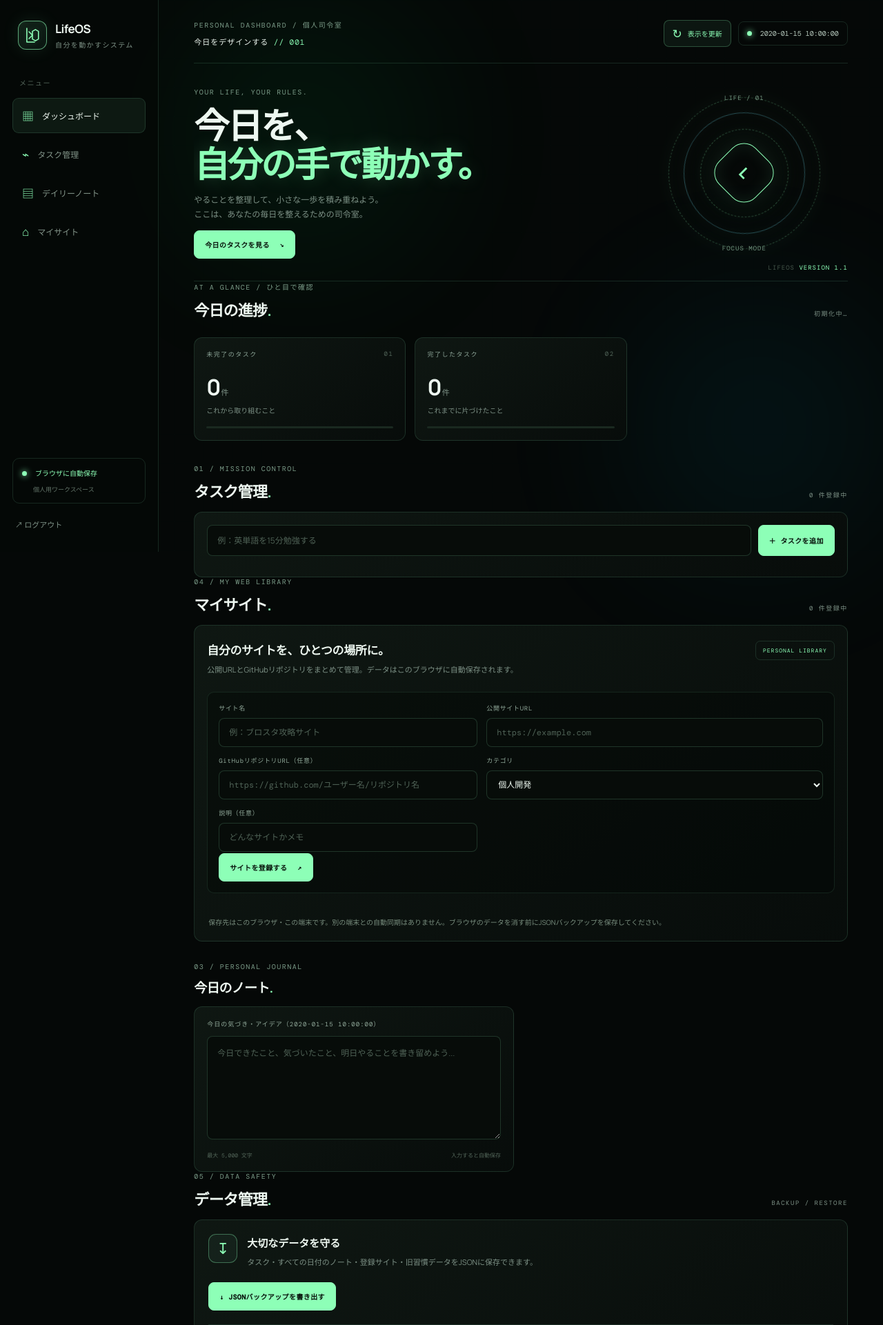
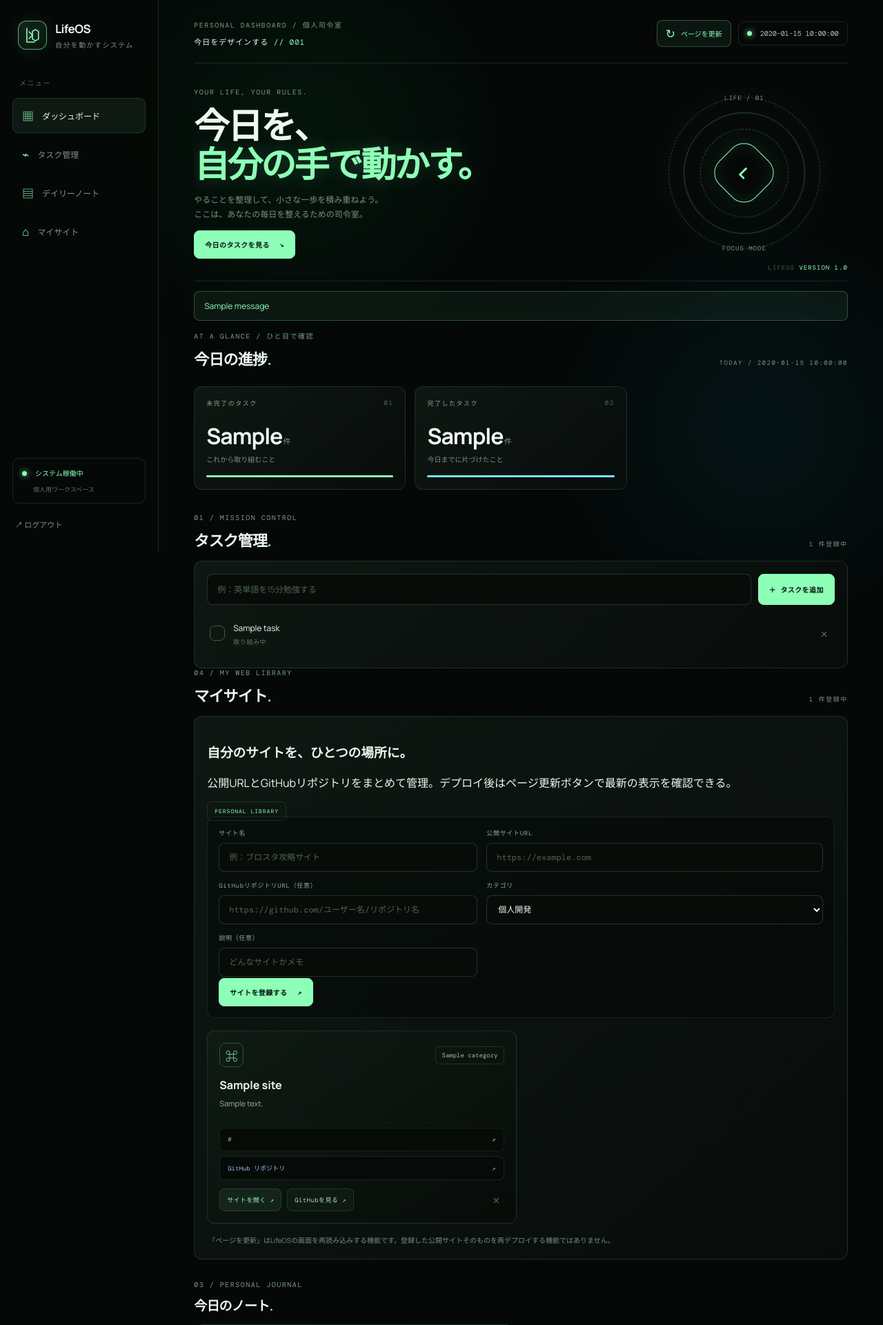
Before and after one commit to morigu812-svg/lifeos, a Flask app: template templates/index.html in a window 1280 px wide. Shown: the top 1921 px of the page at 69% size. Run offline with Flask 3, Linux system fonts and the light colour scheme; the template is opened without the code that fills it: most values are stand-ins (such as "Sample title", 1, 10 or a date in 2020); one stand-in notice (Sample message) is shown.

Commit message:
Restore server-side persistence

```diff
--- a/templates/index.html
+++ b/templates/index.html
@@ -1,27 +1,111 @@
 <!DOCTYPE html>
-<html lang="ja"><head>
-<meta charset="UTF-8"><meta name="viewport" content="width=device-width, initial-scale=1"><meta name="theme-color" content="#050807">
-<link rel="icon" type="image/svg+xml" href="{{ url_for('static', filename='favicon.svg') }}"><meta name="description" content="LifeOSはタスク・ノート・登録URLをまとめる個人用ダッシュボードです。">
-<title>LifeOS — 自分を動かす、個人司令室</title><link rel="stylesheet" href="{{ url_for('static', filename='style.css') }}">
-<script>window.LIFEOS_INITIAL_DATA={{ initial_data|tojson }};</script><script src="{{ url_for('static', filename='app.js') }}" defer></script></head>
-<body><div class="ambient ambient-one"></div><div class="ambient ambient-two"></div><div class="app-shell">
-<aside class="sidebar"><a href="{{ url_for('index') }}" class="brand"><span class="brand-mark"><svg viewBox="0 0 48 48"><path d="M11 8v32h18"/><path d="M31 11l7 4v18l-7 4-7-4V15z"/><path d="M16 16l8 8-8 8"/></svg></span><span><strong>LifeOS</strong><small>自分を動かすシステム</small></span></a>
-<p class="nav-label">メニュー</p><a href="#overview" class="nav-item active"><span>▦</span> ダッシュボード</a><a href="#tasks" class="nav-item"><span>⌁</span> タスク管理</a><a href="#notes" class="nav-item"><span>▤</span> デイリーノート</a><a href="#sites" class="nav-item"><span>⌂</span> マイサイト</a>
-<div class="sidebar-bottom"><div class="system-status"><span class="status-dot"></span> ブラウザに自動保存<small>個人用ワークスペース</small></div><form method="post" action="{{ url_for('logout') }}"><button type="submit" class="logout-button">↗ ログアウト</button></form></div></aside>
-<main class="main-content"><header class="topbar"><div><p class="eyebrow">PERSONAL DASHBOARD / 個人司令室</p><p class="topbar-title">今日をデザインする <span>// 001</span></p></div><div class="topbar-actions"><button type="button" class="refresh-button" id="refresh-button"><span>↻</span> 表示を更新</button><div class="date-pill"><span class="status-dot"></span> {{ today }}</div></div></header>
-<section class="hero" id="overview"><div class="hero-copy"><p class="eyebrow">YOUR LIFE, YOUR RULES.</p><h1>今日を、<br><span>自分の手で動かす。</span></h1><p class="muted">やることを整理して、小さな一歩を積み重ねよう。<br>ここは、あなたの毎日を整えるための司令室。</p><a href="#tasks" class="button primary">今日のタスクを見る <span>↘</span></a></div><div class="core-visual"><div class="core-ring ring-one"></div><div class="core-ring ring-two"></div><div class="core-ring ring-three"></div><div class="core-center">L</div><span class="orbit-label label-top">LIFE / 01</span><span class="orbit-label label-bottom">FOCUS MODE</span></div><div class="hero-index">LIFEOS <span>VERSION 1.1</span></div></section>
-<div id="app-notice" class="flash success" role="status" aria-live="polite" hidden></div>
-<div class="section-heading"><div><p class="eyebrow">AT A GLANCE / ひと目で確認</p><h2>今日の進捗<span>.</span></h2></div><span class="section-count" id="save-status">初期化中…</span></div>
-<section class="stats-grid"><article class="stat-card"><div class="stat-top"><span>未完了のタスク</span><span>01</span></div><div class="stat-value"><span id="active-count">0</span><small> 件</small></div><p class="stat-caption">これから取り組むこと</p><div class="stat-line"><span id="progress-one" style="width:0%"></span></div></article><article class="stat-card"><div class="stat-top"><span>完了したタスク</span><span>02</span></div><div class="stat-value"><span id="done-count">0</span><small> 件</small></div><p class="stat-caption">これまでに片づけたこと</p><div class="stat-line cyan"><span id="progress-two" style="width:0%"></span></div></article></section>
-<div class="section-heading" id="tasks"><div><p class="eyebrow">01 / MISSION CONTROL</p><h2>タスク管理<span>.</span></h2></div><span class="section-count" id="task-count">0 件登録中</span></div>
-<section class="panel task-panel"><form id="task-form" class="task-add"><input id="task-title" maxlength="120" placeholder="例：英単語を15分勉強する" aria-label="新しいタスク" required><button class="button primary" type="submit">＋ タスクを追加</button></form><div id="task-list" class="task-list"></div></section>
-<div class="section-heading" id="sites"><div><p class="eyebrow">04 / MY WEB LIBRARY</p><h2>マイサイト<span>.</span></h2></div><span class="section-count" id="site-count">0 件登録中</span></div>
-<section class="panel sites-panel"><div class="site-intro"><div><h3>自分のサイトを、ひとつの場所に。</h3><p>公開URLとGitHubリポジトリをまとめて管理。データはこのブラウザに自動保存されます。</p></div><span class="sites-badge">PERSONAL LIBRARY</span></div>
-<form id="site-form" class="site-form"><div class="site-form-grid"><label>サイト名<input name="name" maxlength="100" placeholder="例：ブロスタ攻略サイト" required></label><label>公開サイトURL<input name="url" type="url" placeholder="https://example.com" required></label><label>GitHubリポジトリURL（任意）<input name="repo_url" type="url" placeholder="https://github.com/ユーザー名/リポジトリ名"></label><label>カテゴリ<select name="category"><option>個人開発</option><option>ゲーム</option><option>勉強</option><option>仕事・活動</option><option>その他</option></select></label><label>説明（任意）<input name="description" maxlength="500" placeholder="どんなサイトかメモ"></label></div><button type="submit" class="button primary">サイトを登録する <span>↗</span></button></form>
-<div id="site-list" class="site-grid"></div><p class="storage-notice">保存先はこのブラウザ・この端末です。別の端末との自動同期はありません。ブラウザのデータを消す前にJSONバックアップを保存してください。</p></section>
-<div class="two-column"><section id="notes"><div class="section-heading compact"><div><p class="eyebrow">03 / PERSONAL JOURNAL</p><h2>今日のノート<span>.</span></h2></div></div><div class="panel note-panel"><label for="daily-note">今日の気づき・アイデア（{{ today }}）</label><textarea id="daily-note" maxlength="5000" placeholder="今日できたこと、気づいたこと、明日やることを書き留めよう..."></textarea><div class="note-bottom"><span>最大 5,000 文字</span><span id="note-status">入力すると自動保存</span></div></div></section></div>
-<div class="section-heading" id="data-management"><div><p class="eyebrow">05 / DATA SAFETY</p><h2>データ管理<span>.</span></h2></div><span class="section-count">BACKUP / RESTORE</span></div>
-<section class="panel data-management-panel"><div class="data-management-copy"><span class="data-management-icon">↧</span><div><h3>大切なデータを守る</h3><p>タスク・すべての日付のノート・登録サイト・旧習慣データをJSONに保存できます。</p></div></div>
-<button type="button" id="export-backup" class="button primary backup-download">↓ JSONバックアップを書き出す</button><div class="restore-area"><h4>バックアップから復元</h4><p>復元すると、現在のブラウザのデータが選択したバックアップの内容に置き換わります。</p><label class="backup-file-label">JSONバックアップファイル<input type="file" id="backup-file" accept=".json,application/json"></label></div>
-<p class="storage-notice">IndexedDBに自動保存します。ブラウザのデータ消去、端末故障などに備え、定期的にJSONバックアップを保存し、安全な場所に保管してください。</p></section>
-<footer class="footer"><span>LifeOS // 個人用ダッシュボード</span><span>自分の毎日を、自分でつくる <b>●</b></span></footer></main></div></body></html>
+<html lang="ja">
+<head>
+  <meta charset="UTF-8">
+  <meta name="viewport" content="width=device-width, initial-scale=1">
+  <meta name="theme-color" content="#050807">
+  <link rel="icon" type="image/svg+xml" href="{{ url_for('static', filename='favicon.svg') }}">
+  <link rel="apple-touch-icon" href="{{ url_for('static', filename='favicon.svg') }}">
+  <meta name="description" content="LifeOSは、タスク・アイデア・自分のWebサイトをひとつにまとめる個人用ダッシュボードです。">
+  <title>LifeOS — 自分を動かす、個人司令室</title>
+  <link rel="stylesheet" href="{{ url_for('static', filename='style.css') }}">
+</head>
+<body>
+  <div class="ambient ambient-one"></div><div class="ambient ambient-two"></div>
+  <div class="app-shell">
+    <aside class="sidebar">
+      <a href="{{ url_for('index') }}" class="brand"><span class="brand-mark" aria-hidden="true"><svg viewBox="0 0 48 48"><path d="M11 8v32h18" /><path d="M31 11l7 4v18l-7 4-7-4V15z" /><path d="M16 16l8 8-8 8" /></svg></span><span><strong>LifeOS</strong><small>自分を動かすシステム</small></span></a>
+      <p class="nav-label">メニュー</p>
+      <a href="#overview" class="nav-item active"><span>▦</span> ダッシュボード</a>
+      <a href="#tasks" class="nav-item"><span>⌁</span> タスク管理</a>
+            <a href="#notes" class="nav-item"><span>▤</span> デイリーノート</a>
+      <a href="#sites" class="nav-item"><span>⌂</span> マイサイト</a>
+      <div class="sidebar-bottom">
+        <div class="system-status"><span class="status-dot"></span> システム稼働中<small>個人用ワークスペース</small></div>
+        <form method="post" action="{{ url_for('logout') }}"><button type="submit" class="logout-button">↗ ログアウト</button></form>
+      </div>
+    </aside>
+    <main class="main-content">
+      <header class="topbar"><div><p class="eyebrow">PERSONAL DASHBOARD / 個人司令室</p><p class="topbar-title">今日をデザインする <span>// 001</span></p></div><div class="topbar-actions"><button type="button" class="refresh-button" onclick="window.location.href=window.location.pathname+'?refresh='+Date.now()" title="ページを再読み込み"><span aria-hidden="true">↻</span> ページを更新</button><div class="date-pill"><span class="status-dot"></span> {{ today }}</div></div></header>
+      <section class="hero" id="overview">
+        <div class="hero-copy"><p class="eyebrow">YOUR LIFE, YOUR RULES.</p><h1>今日を、<br><span>自分の手で動かす。</span></h1><p class="muted">やることを整理して、小さな一歩を積み重ねよう。<br>ここは、あなたの毎日を整えるための司令室。</p><a href="#tasks" class="button primary">今日のタスクを見る <span>↘</span></a></div>
+        <div class="core-visual" aria-label="LifeOSのサイバーコア装飾"><div class="core-ring ring-one"></div><div class="core-ring ring-two"></div><div class="core-ring ring-three"></div><div class="core-center">L</div><span class="orbit-label label-top">LIFE / 01</span><span class="orbit-label label-bottom">FOCUS MODE</span></div>
+        <div class="hero-index">LIFEOS <span>VERSION 1.0</span></div>
+      </section>
+      {% with messages = get_flashed_messages(with_categories=true) %}{% for category, message in messages %}<div class="flash {{ category }}">{{ message }}</div>{% endfor %}{% endwith %}
+      <div class="section-heading"><div><p class="eyebrow">AT A GLANCE / ひと目で確認</p><h2>今日の進捗<span>.</span></h2></div><span class="section-count">TODAY / {{ today }}</span></div>
+      <section class="stats-grid">
+        <article class="stat-card"><div class="stat-top"><span>未完了のタスク</span><span>01</span></div><div class="stat-value">{{ active_tasks }}<small> 件</small></div><p class="stat-caption">これから取り組むこと</p><div class="stat-line"><span style="width: {{ (completed_tasks / total_tasks * 100) if total_tasks else 0 }}%"></span></div></article>
+        <article class="stat-card"><div class="stat-top"><span>完了したタスク</span><span>02</span></div><div class="stat-value">{{ completed_tasks }}<small> 件</small></div><p class="stat-caption">今日までに片づけたこと</p><div class="stat-line cyan"><span style="width: {{ (completed_tasks / total_tasks * 100) if total_tasks else 0 }}%"></span></div></article>
+      </section>
+      <div class="section-heading" id="tasks"><div><p class="eyebrow">01 / MISSION CONTROL</p><h2>タスク管理<span>.</span></h2></div><span class="section-count">{{ total_tasks }} 件登録中</span></div>
+      <section class="panel task-panel">
+        <form method="post" action="{{ url_for('add_task') }}" class="task-add"><input type="text" name="title" maxlength="120" placeholder="例：英単語を15分勉強する" aria-label="新しいタスク" required><button type="submit" class="button primary">＋ タスクを追加</button></form>
+        {% if tasks %}<div class="task-list">{% for task in tasks %}<div class="task-row {% if task['done'] %}is-done{% endif %}">
+          <form method="post" action="{{ url_for('toggle_task', task_id=task['id']) }}"><button class="check-button" type="submit" aria-label="タスクの完了状態を切り替える">{% if task['done'] %}✓{% endif %}</button></form>
+          <div class="task-info"><span class="task-title">{{ task['title'] }}</span><small>{{ "完了" if task['done'] else "取り組み中" }}</small></div>
+          <form method="post" action="{{ url_for('delete_task', task_id=task['id']) }}" onsubmit="return confirm('このタスクを削除しますか？');"><button type="submit" class="icon-button" aria-label="タスクを削除">×</button></form>
+        </div>{% endfor %}</div>{% else %}<div class="empty-state"><span>◇</span><p>タスクはまだありません。</p><small>まずは、今日やりたいことをひとつ追加してみよう。</small></div>{% endif %}
+      </section>
+
+      <div class="section-heading" id="sites"><div><p class="eyebrow">04 / MY WEB LIBRARY</p><h2>マイサイト<span>.</span></h2></div><span class="section-count">{{ sites|length }} 件登録中</span></div>
+      <section class="panel sites-panel">
+        <div class="sites-intro"><div><h3>自分のサイトを、ひとつの場所に。</h3><p>公開URLとGitHubリポジトリをまとめて管理。デプロイ後はページ更新ボタンで最新の表示を確認できる。</p></div><span class="sites-badge">PERSONAL LIBRARY</span></div>
+        <form method="post" action="{{ url_for('add_site') }}" enctype="multipart/form-data" class="site-form">
+          <div class="site-form-grid">
+            <label>サイト名<input name="name" maxlength="100" placeholder="例：ブロスタ攻略サイト" required></label>
+            <label>公開サイトURL<input name="url" type="url" placeholder="https://example.com" required></label>
+            <label>GitHubリポジトリURL（任意）<input name="repo_url" type="url" placeholder="https://github.com/ユーザー名/リポジトリ名"></label>
+            <label>カテゴリ<select name="category"><option>個人開発</option><option>ゲーム</option><option>勉強</option><option>仕事・活動</option><option>その他</option></select></label>
+            <label>説明（任意）<input name="description" maxlength="500" placeholder="どんなサイトかメモ"></label>
+          </div>
+
+          <button type="submit" class="button primary">サイトを登録する <span>↗</span></button>
+        </form>
+        {% if sites %}
+        <div class="site-grid">{% for site in sites %}
+          <article class="site-card">
+            <div class="site-card-top"><span class="site-symbol">⌘</span><span class="site-category">{{ site['category'] }}</span></div>
+            <h3>{{ site['name'] }}</h3>
+            {% if site['description'] %}<p class="site-description">{{ site['description'] }}</p>{% else %}<p class="site-description muted">説明はまだありません。</p>{% endif %}
+            <a class="site-url" href="{{ site['url'] }}" target="_blank" rel="noopener noreferrer"><span>{{ site['url'] }}</span><span>↗</span></a>
+            {% if site['repo_url'] %}<a class="site-url repo-url" href="{{ site['repo_url'] }}" target="_blank" rel="noopener noreferrer"><span>GitHub リポジトリ</span><span>↗</span></a>{% endif %}
+            <div class="site-card-actions">
+              <a class="button secondary" href="{{ site['url'] }}" target="_blank" rel="noopener noreferrer">サイトを開く ↗</a>
+              {% if site['repo_url'] %}<a class="button backup-button" href="{{ site['repo_url'] }}" target="_blank" rel="noopener noreferrer">GitHubを見る ↗</a>{% endif %}
+              <form method="post" action="{{ url_for('delete_site', site_id=site['id']) }}" onsubmit="return confirm('このサイト情報を削除しますか？');"><button class="icon-button" type="submit" aria-label="サイトを削除">×</button></form>
+            </div>
+          </article>
+        {% endfor %}</div>
+        {% else %}
+        <div class="empty-state site-empty"><span>⌘</span><p>まだサイトが登録されていません。</p><small>公開URLとGitHubリポジトリURLを登録して、自分のサイトを整理しよう。</small></div>
+        {% endif %}
+        <p class="storage-notice">「ページを更新」はLifeOSの画面を再読み込みする機能です。登録した公開サイトそのものを再デプロイする機能ではありません。</p>
+      </section>
+      <div class="two-column">
+        <section id="notes"><div class="section-heading compact"><div><p class="eyebrow">03 / PERSONAL JOURNAL</p><h2>今日のノート<span>.</span></h2></div></div>
+          <div class="panel note-panel"><form method="post" action="{{ url_for('save_note') }}"><label for="daily-note">今日の気づき・アイデア</label><textarea id="daily-note" name="content" maxlength="5000" placeholder="今日できたこと、気づいたこと、明日やることを書き留めよう...">{{ note }}</textarea><div class="note-bottom"><span>最大 5,000 文字</span><button type="submit" class="button secondary">ノートを保存 ↗</button></div></form></div>
+        </section>
+      </div>
+      <div class="section-heading" id="data-management"><div><p class="eyebrow">05 / DATA SAFETY</p><h2>データ管理<span>.</span></h2></div><span class="section-count">BACKUP / RESTORE</span></div>
+      <section class="panel data-management-panel">
+        <div class="data-management-copy">
+          <span class="data-management-icon">↧</span>
+          <div><h3>大切なデータを守る</h3><p>タスク・すべての日付のノート・登録サイトをJSONファイルに保存できる。機種変更やデプロイ後にデータが消えたときは、そのファイルから復元してください。</p></div>
+        </div>
+        <a class="button primary backup-download" href="{{ url_for('export_backup') }}">↓ バックアップを書き出す</a>
+        <div class="restore-area">
+          <h4>バックアップから復元</h4>
+          <p>復元すると、現在のタスク・ノート・登録サイトはファイル内の内容に置き換わります。先に現在のデータも書き出しておくのがおすすめ。</p>
+          <form method="post" action="{{ url_for('import_backup') }}" enctype="multipart/form-data" class="restore-form" onsubmit="return confirm('現在のタスク・ノート・サイト情報をバックアップの内容に置き換えます。先に現在のデータをバックアップしましたか？');">
+            <label class="backup-file-label">JSONバックアップファイル<input type="file" name="backup_file" accept=".json,application/json" required></label>
+            <button type="submit" class="button secondary">バックアップから復元する ↗</button>
+          </form>
+        </div>
+        <p class="storage-notice">注意：これは手動バックアップ機能です。データが消える前に、定期的にファイルをダウンロードして、自分の端末やクラウドに保管してください。自動保存や、すでに失われたデータの復元はできません。</p>
+      </section>
+      <footer class="footer"><span>LifeOS // 個人用ダッシュボード</span><span>自分の毎日を、自分でつくる <b>●</b></span></footer>
+    </main>
+  </div>
+</body>
+</html>
```
